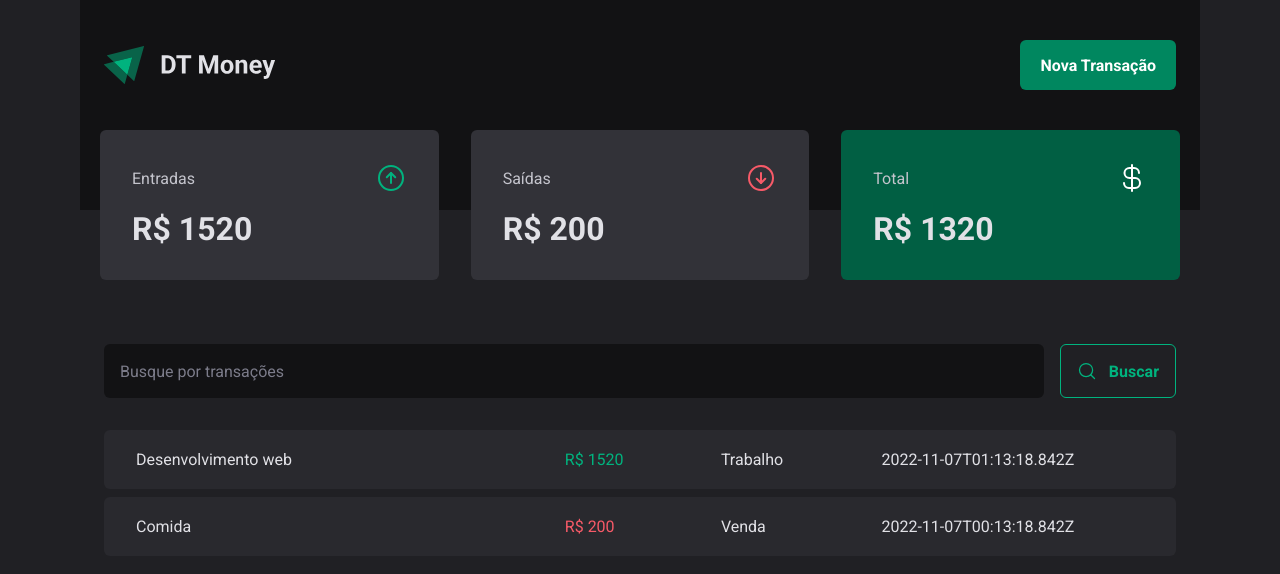
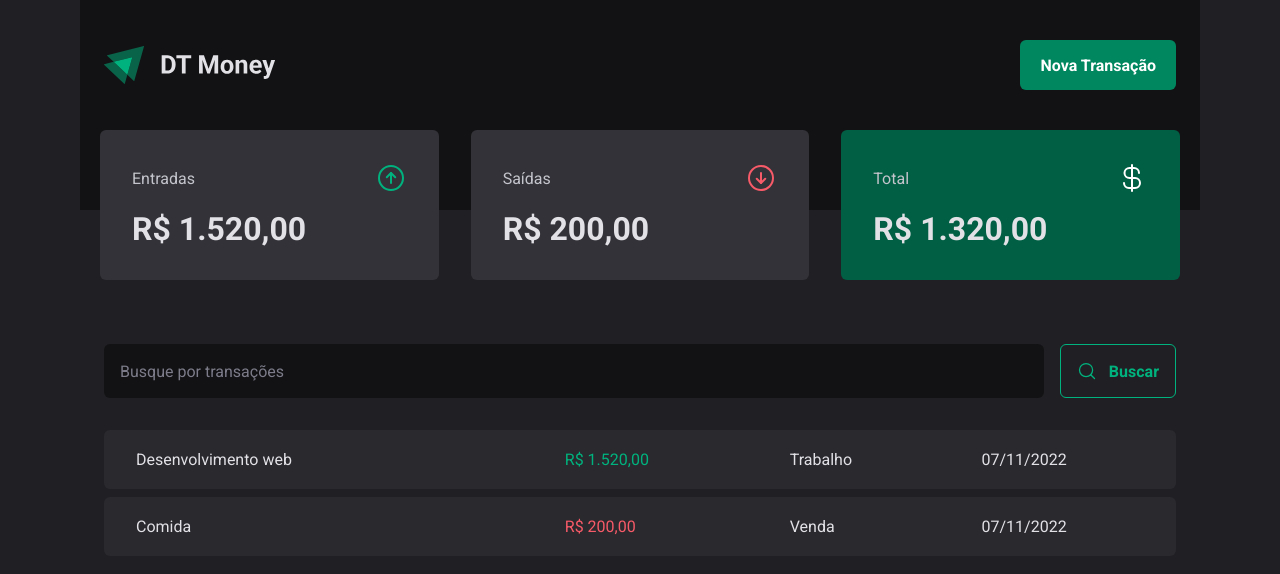
Before and after one commit to dhomini-rabelo/Estudos-Ignite-React-003, a React (Vite) app in the folder projects/stage03/: page / in a window 1280 px wide. Shown: the top 574 px of the page. Built offline with nearby package versions, Linux system fonts and the light colour scheme; data requests are answered from the project's data file.

Commit message:
formatting date and prices

```diff
--- /dev/null
+++ b/projects/stage03/src/code/utils/formatter.ts
@@ -0,0 +1,6 @@
+export const dateFormatter = new Intl.DateTimeFormat('pt-BR')
+
+export const priceFormatter = new Intl.NumberFormat('pt-BR', {
+  style: 'currency',
+  currency: 'BRL',
+})
--- a/projects/stage03/src/pages/Home/components/DataList/index.tsx
+++ b/projects/stage03/src/pages/Home/components/DataList/index.tsx
@@ -1,6 +1,7 @@
 import { MagnifyingGlass } from 'phosphor-react'
 import { useContext } from 'react'
 import { TransactionsContext } from '../../../../code/contexts/Transactions'
+import { dateFormatter, priceFormatter } from '../../../../code/utils/formatter'
 import { Form, Table } from './styles'
 
 export function DataList() {
@@ -26,9 +27,11 @@
           {transactions.map((transaction) => (
             <tr key={transaction.id}>
               <td>{transaction.title}</td>
-              <td className={transaction.type}>R$ {transaction.price}</td>
+              <td className={transaction.type}>
+                {priceFormatter.format(transaction.price)}
+              </td>
               <td>{transaction.category}</td>
-              <td>{transaction.createdAt}</td>
+              <td>{dateFormatter.format(new Date(transaction.createdAt))}</td>
             </tr>
           ))}
         </tbody>
--- a/projects/stage03/src/pages/Home/components/SummaryContainer/index.tsx
+++ b/projects/stage03/src/pages/Home/components/SummaryContainer/index.tsx
@@ -1,6 +1,7 @@
 import { ArrowCircleUp, ArrowCircleDown, CurrencyDollar } from 'phosphor-react'
 import { useContext } from 'react'
 import { TransactionsContext } from '../../../../code/contexts/Transactions'
+import { priceFormatter } from '../../../../code/utils/formatter'
 
 export function SummaryContainer() {
   const { transactions } = useContext(TransactionsContext)
@@ -31,7 +32,9 @@
           <span>Entradas</span>
           <ArrowCircleUp size={32} className="text-Green-300" />
         </header>
-        <strong className="block mt-4 text-[2rem]">R$ {summary.income}</strong>
+        <strong className="block mt-4 text-[2rem]">
+          {priceFormatter.format(summary.income)}
+        </strong>
       </div>
 
       <div className="col-span-1 bg-Gray-600 rounded-md p-8">
@@ -39,7 +42,9 @@
           <span>Saídas</span>
           <ArrowCircleDown size={32} className="text-Red-300" />
         </header>
-        <strong className="block mt-4 text-[2rem]">R$ {summary.outcome}</strong>
+        <strong className="block mt-4 text-[2rem]">
+          {priceFormatter.format(summary.outcome)}
+        </strong>
       </div>
 
       <div className="col-span-1 bg-Green-700 rounded-md p-8">
@@ -47,7 +52,9 @@
           <span>Total</span>
           <CurrencyDollar size={32} className="text-white" />
         </header>
-        <strong className="block mt-4 text-[2rem]">R$ {summary.total}</strong>
+        <strong className="block mt-4 text-[2rem]">
+          {priceFormatter.format(summary.total)}
+        </strong>
       </div>
     </section>
   )
```
